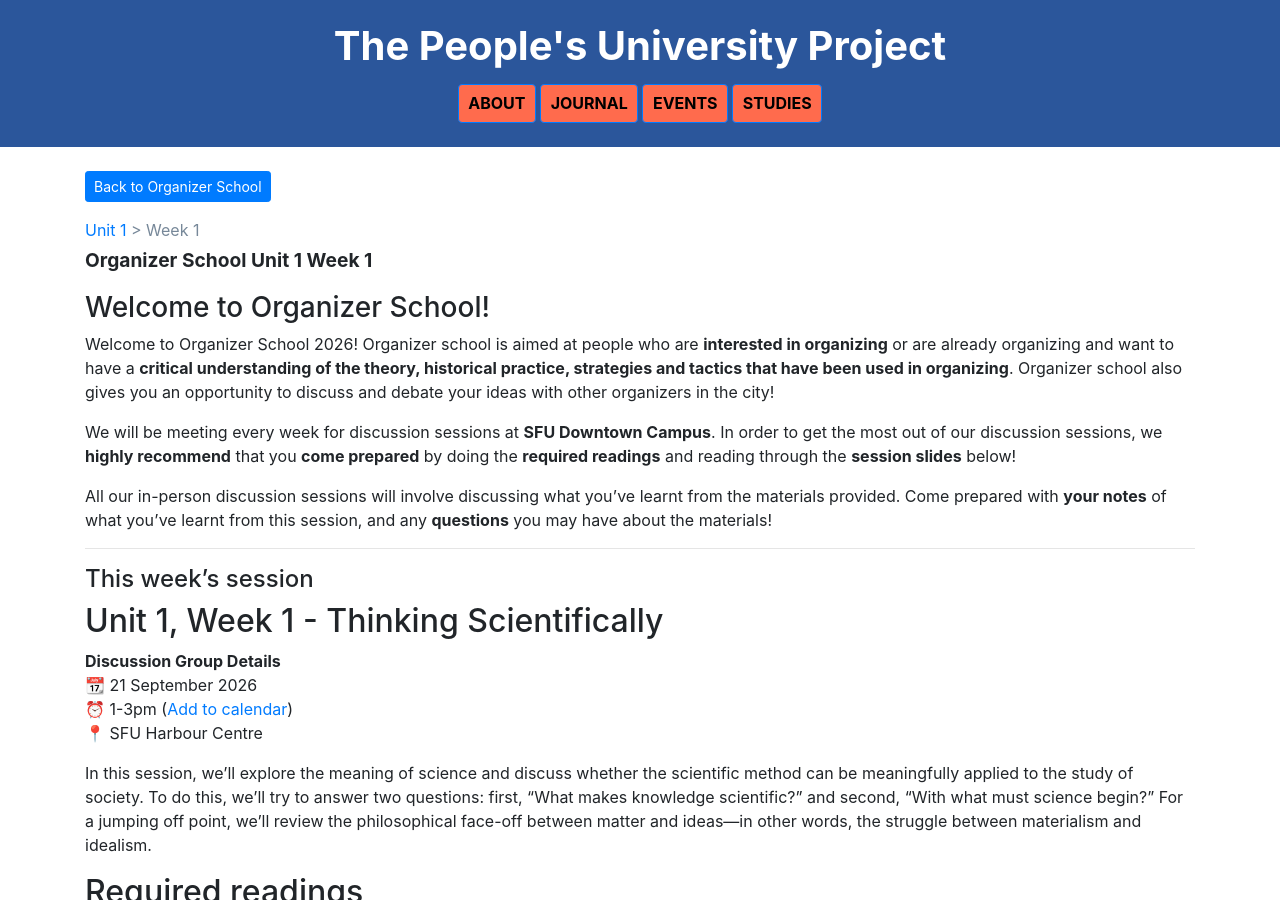
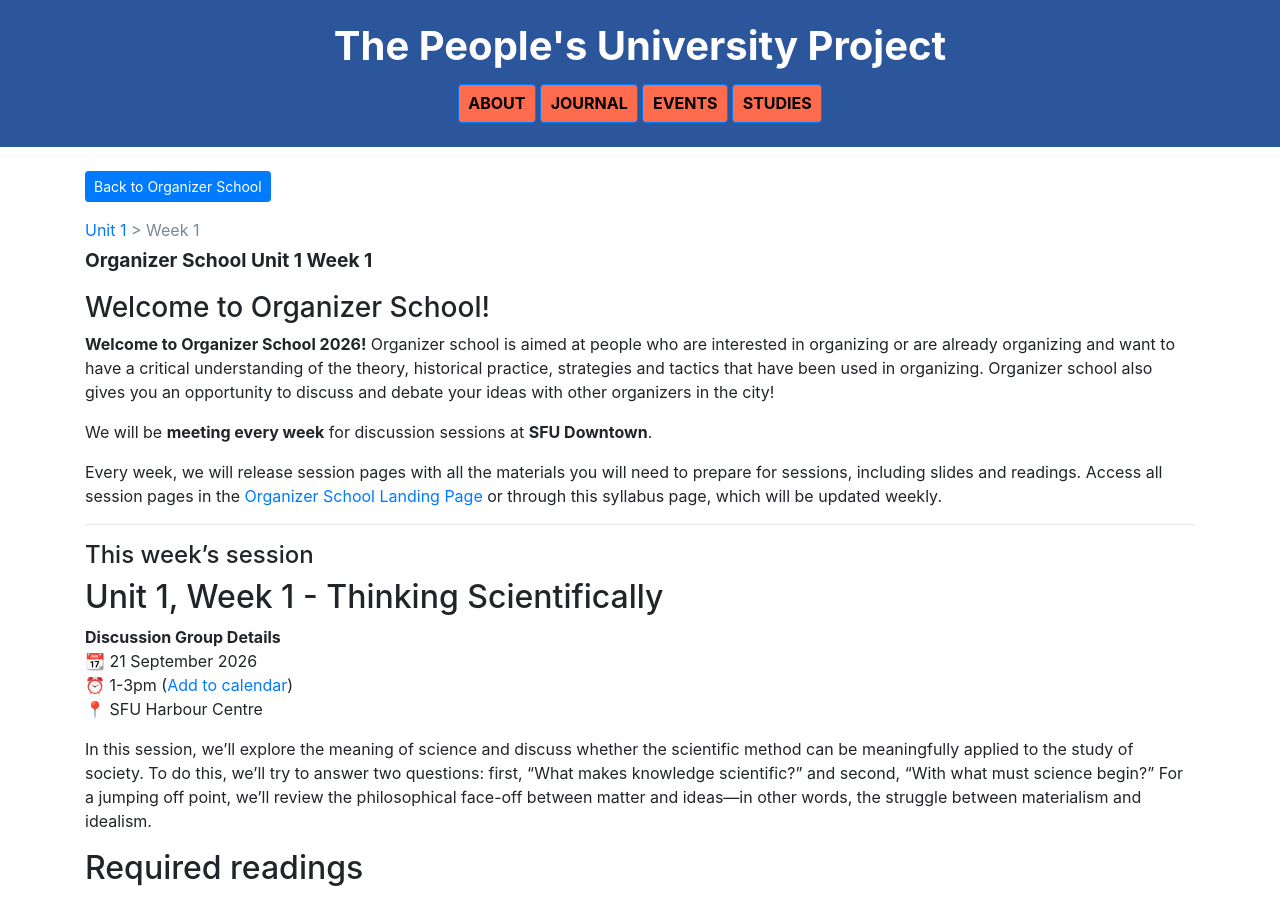
Before and after one commit to Peoples-University/website, a Jekyll site: the page built from _orgschool26/thinking-scientifically.md, in a window 1280 px wide and 900 px high. Built offline with Jekyll 4.4.1, drawn with Linux system fonts in a browser that asks for light colours; some of the changed lines change nothing that is shown.

Commit message:
small mods

```diff
--- a/_layouts/os_layout.html
+++ b/_layouts/os_layout.html
@@ -34,22 +34,9 @@
 
     {% if page.collection %}
 <div class="container mt-4">
-    <a href="{% case page.collection %}
-                {% when 'articles' %}/website/journal
-                {% when 'projects' %}/website/projects
-                {% when 'studies' %}/website/studies
-                {% when 'events' %}/website/events
-                {% when 'orgschool' %}/website/orgschool26
-             {% endcase %}"
+    <a href="/website/orgschool26"
        class="btn btn-primary btn-sm">
-        Back to
-        {% case page.collection %}
-            {% when 'articles' %}Journal
-            {% when 'projects' %}Projects
-            {% when 'studies' %}Studies
-            {% when 'events' %}Events
-            {% when 'orgschool26' %}Organizer School
-        {% endcase %}
+        Back to Organizer School
     </a>
 </div>
 {% endif %}
@@ -67,11 +54,11 @@
 
 <div class="container mt-3">
         <h3 id="welcome-to-organizer-school">Welcome to Organizer School!</h3>
-            <p>Welcome to Organizer School 2026! Organizer school is aimed at people who are <strong>interested in organizing</strong> or are already organizing and want to have a <strong>critical understanding of the theory, historical practice, strategies and tactics that have been used in organizing</strong>. Organizer school also gives you an opportunity to discuss and debate your ideas with other organizers in the city!</p>
+            <p><strong>Welcome to Organizer School 2026!</strong> Organizer school is aimed at people who are interested in organizing or are already organizing and want to have a critical understanding of the theory, historical practice, strategies and tactics that have been used in organizing. Organizer school also gives you an opportunity to discuss and debate your ideas with other organizers in the city!</p>
 
-            <p>We will be meeting every week for discussion sessions at <strong>SFU Downtown Campus</strong>. In order to get the most out of our discussion sessions, we <strong>highly recommend</strong> that you <strong>come prepared</strong> by doing the <strong>required readings</strong> and reading through the <strong>session slides</strong> below!</p>
+            <p>We will be <strong>meeting every week</strong> for discussion sessions at <strong>SFU Downtown</strong>.</p>
 
-            <p>All our in-person discussion sessions will involve discussing what you’ve learnt from the materials provided. Come prepared with <strong>your notes</strong> of what you’ve learnt from this session, and any <strong>questions</strong> you may have about the materials!</p>
+            <p>Every week, we will release session pages with all the materials you will need to prepare for sessions, including slides and readings. Access all session pages in the <a href="https://peoples-university.github.io/website/orgschool26">Organizer School Landing Page</a> or through this syllabus page, which will be updated weekly.</p>
 
         <hr>
 
```
